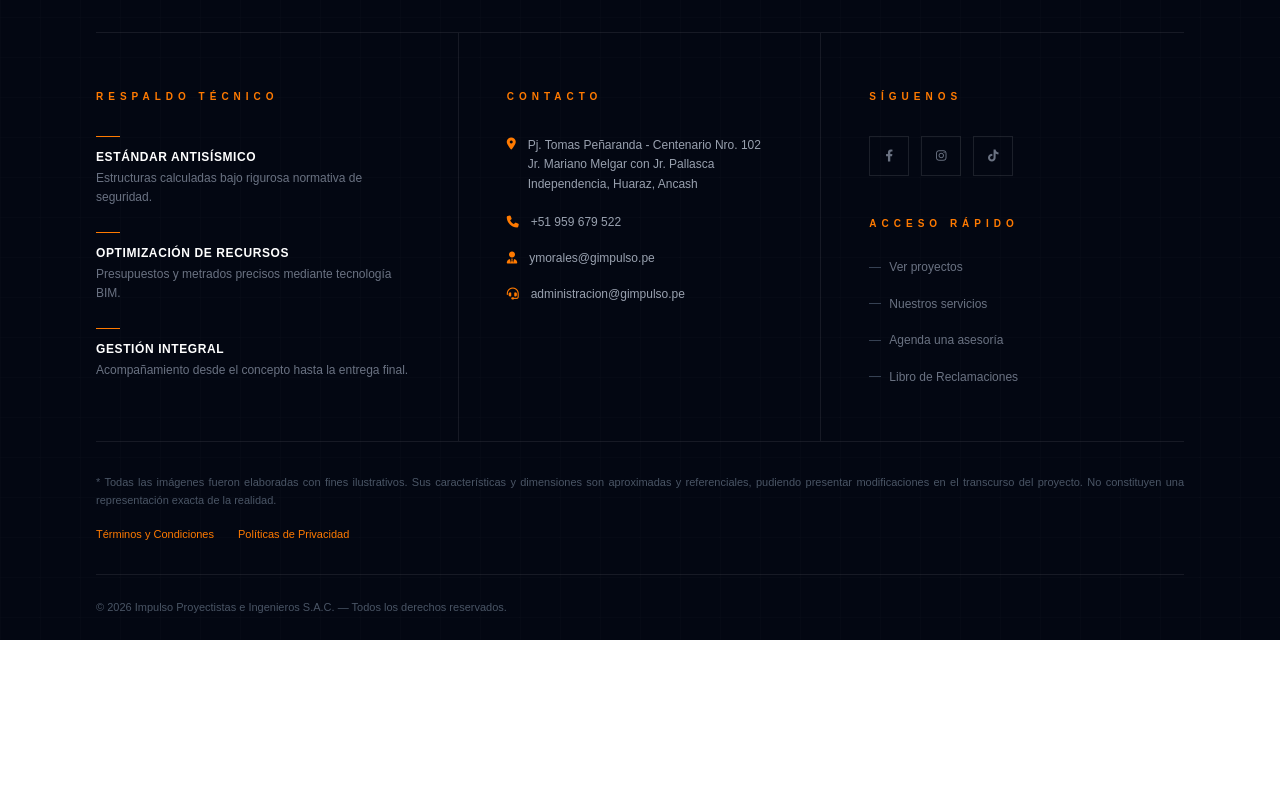
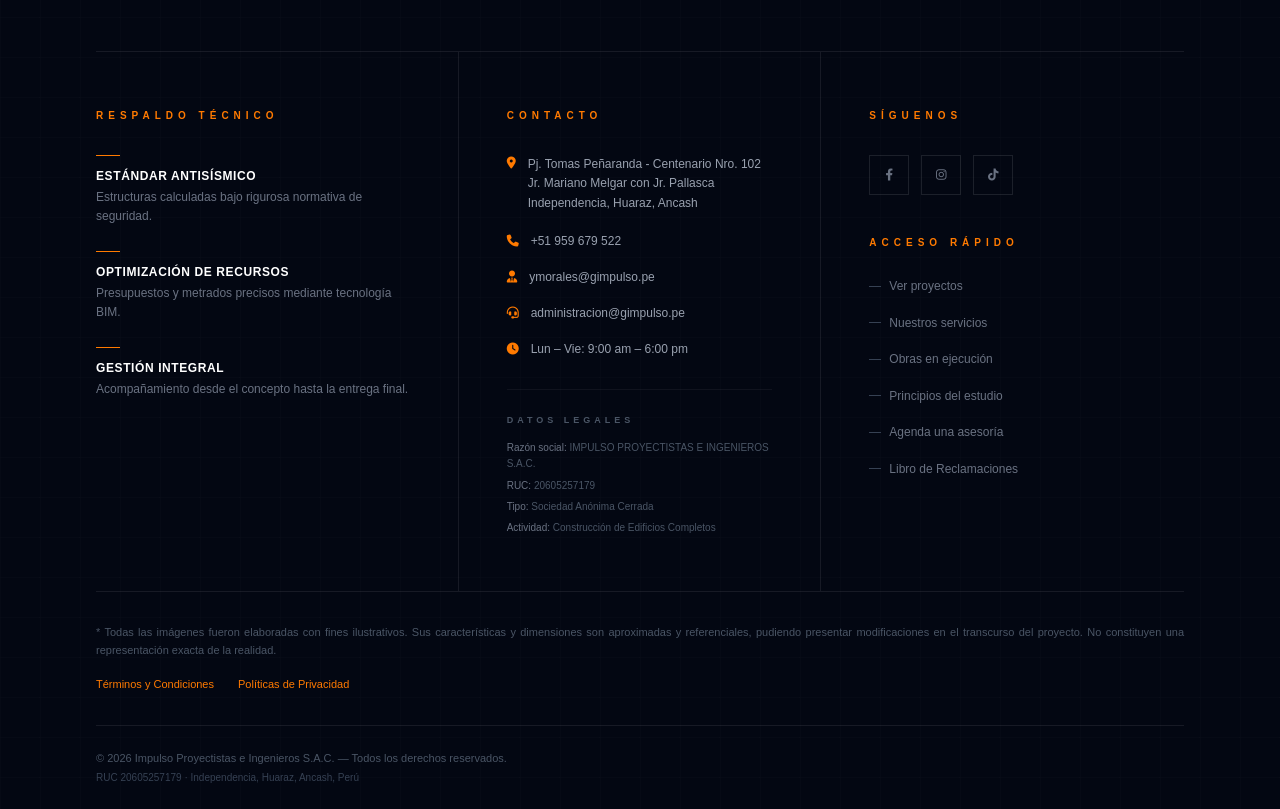
Before and after one commit to ymorales26/impulso-arquitectura, a React (Vite) app: page /terminos-condiciones in a window 1280 px wide. Shown: the part 1400-2209 px from the top of the page. Before the commit the page ends 2040 px from the top, so only its background shows below. Built offline with nearby package versions, Linux system fonts and the light colour scheme.

Commit message:
seo: RUC, razón social y datos legales en footer e index

```diff
--- a/index.html
+++ b/index.html
@@ -7,48 +7,53 @@
     <!-- ── FAVICON ─────────────────────────────────────────────────── -->
     <link rel="icon" type="image/x-icon" href="/img/icono.ico" />
 
-    <!-- ── SEO BÁSICO — lo más importante para Google ──────────────── -->
+    <!-- ── SEO BÁSICO ───────────────────────────────────────────────── -->
     <title>Impulso Proyectistas e Ingenieros S.A.C. | Arquitectura y Construcción en Huaraz</title>
-    <meta name="description" content="Estudio de arquitectura e ingeniería en Huaraz, Perú. Diseño de proyectos residenciales, comerciales y habilitaciones urbanas con metodología BIM. Torre Leguía, Trivio, Plaza 27." />
-    <meta name="keywords" content="arquitectura Huaraz, ingeniería Huaraz, construcción Ancash, proyectos residenciales Huaraz, BIM Perú, edificios multifamiliares Huaraz, habilitación urbana, Impulso Ingenieros" />
+    <meta name="description" content="Impulso Proyectistas e Ingenieros S.A.C. (RUC 20605257179) — Estudio de arquitectura e ingeniería en Huaraz, Ancash. Diseño residencial, comercial y habilitaciones urbanas con metodología BIM." />
+    <meta name="keywords" content="arquitectura Huaraz, ingeniería Huaraz, construcción Ancash, Impulso Proyectistas Ingenieros, RUC 20605257179, proyectos residenciales Huaraz, BIM Perú, edificios multifamiliares Huaraz, habilitación urbana Ancash, constructora Huaraz, Torre Leguia Huaraz" />
     <meta name="author" content="Impulso Proyectistas e Ingenieros S.A.C." />
     <meta name="robots" content="index, follow" />
     <link rel="canonical" href="https://gimpulso.pe" />
 
-    <!-- ── OPEN GRAPH — cómo se ve al compartir en WhatsApp/Facebook ─ -->
-    <meta property="og:type"        content="website" />
-    <meta property="og:url"         content="https://gimpulso.pe" />
-    <meta property="og:title"       content="Impulso Proyectistas e Ingenieros | Arquitectura en Huaraz" />
-    <meta property="og:description" content="Estudio de arquitectura e ingeniería en Huaraz. Proyectos residenciales, comerciales y habilitaciones urbanas con metodología BIM." />
-    <meta property="og:image"       content="https://gimpulso.pe/img/proyectos/torre-leguia.webp" />
+    <!-- ── OPEN GRAPH ───────────────────────────────────────────────── -->
+    <meta property="og:type"         content="website" />
+    <meta property="og:url"          content="https://gimpulso.pe" />
+    <meta property="og:title"        content="Impulso Proyectistas e Ingenieros S.A.C. | Arquitectura en Huaraz" />
+    <meta property="og:description"  content="Estudio de arquitectura e ingeniería en Huaraz, Ancash. Proyectos residenciales, comerciales y habilitaciones urbanas con metodología BIM." />
+    <meta property="og:image"        content="https://gimpulso.pe/img/proyectos/torre-leguia.webp" />
     <meta property="og:image:width"  content="1200" />
     <meta property="og:image:height" content="630" />
-    <meta property="og:locale"      content="es_PE" />
-    <meta property="og:site_name"   content="Impulso Proyectistas e Ingenieros" />
+    <meta property="og:locale"       content="es_PE" />
+    <meta property="og:site_name"    content="Impulso Proyectistas e Ingenieros S.A.C." />
 
-    <!-- ── TWITTER CARD — cómo se ve al compartir en X/Twitter ──────── -->
+    <!-- ── TWITTER CARD ─────────────────────────────────────────────── -->
     <meta name="twitter:card"        content="summary_large_image" />
-    <meta name="twitter:title"       content="Impulso Proyectistas e Ingenieros | Arquitectura en Huaraz" />
-    <meta name="twitter:description" content="Estudio de arquitectura e ingeniería en Huaraz. Proyectos residenciales, comerciales y habilitaciones urbanas con metodología BIM." />
+    <meta name="twitter:title"       content="Impulso Proyectistas e Ingenieros S.A.C. | Arquitectura en Huaraz" />
+    <meta name="twitter:description" content="Estudio de arquitectura e ingeniería en Huaraz, Ancash. Proyectos residenciales, comerciales y habilitaciones urbanas con metodología BIM." />
     <meta name="twitter:image"       content="https://gimpulso.pe/img/proyectos/torre-leguia.webp" />
 
-    <!-- ── DATOS ESTRUCTURADOS — Google entiende que eres un negocio ── -->
+    <!-- ── DATOS ESTRUCTURADOS (Schema.org) ─────────────────────────── -->
     <script type="application/ld+json">
     {
       "@context": "https://schema.org",
-      "@type": "ProfessionalService",
+      "@type": "GeneralContractor",
       "name": "Impulso Proyectistas e Ingenieros S.A.C.",
-      "description": "Estudio de arquitectura e ingeniería en Huaraz, Perú. Diseño de proyectos residenciales, comerciales y habilitaciones urbanas con metodología BIM.",
+      "alternateName": "Impulso Ingenieros",
+      "legalName": "IMPULSO PROYECTISTAS E INGENIEROS S.A.C.",
+      "taxID": "20605257179",
+      "description": "Estudio de arquitectura e ingeniería en Huaraz, Ancash, Perú. Construcción de edificios, diseño residencial, comercial y habilitaciones urbanas con metodología BIM.",
       "url": "https://gimpulso.pe",
       "logo": "https://gimpulso.pe/img/logo.png",
       "image": "https://gimpulso.pe/img/proyectos/torre-leguia.webp",
       "telephone": "+51959679522",
       "email": "administracion@gimpulso.pe",
+      "foundingLocation": "Huaraz, Ancash, Perú",
       "address": {
         "@type": "PostalAddress",
-        "streetAddress": "Pj. Tomas Peñaranda - Centenario Nro. 102",
-        "addressLocality": "Huaraz",
-        "addressRegion": "Ancash",
+        "streetAddress": "Pj. Tomas Peñaranda - Centenario Nro. 102, Jr. Mariano Melgar con Jr. Pallasca",
+        "addressLocality": "Independencia",
+        "addressRegion": "Huaraz, Ancash",
+        "postalCode": "02002",
         "addressCountry": "PE"
       },
       "geo": {
@@ -56,27 +61,35 @@
         "latitude": "-9.516861",
         "longitude": "-77.528139"
       },
-      "openingHours": "Mo-Fr 09:00-18:00",
-      "sameAs": [
-        "https://www.facebook.com/gimpulso",
-        "https://www.instagram.com/gimpulso"
+      "openingHoursSpecification": {
+        "@type": "OpeningHoursSpecification",
+        "dayOfWeek": ["Monday","Tuesday","Wednesday","Thursday","Friday"],
+        "opens": "09:00",
+        "closes": "18:00"
+      },
+      "areaServed": [
+        { "@type": "City", "name": "Huaraz" },
+        { "@type": "State", "name": "Ancash" },
+        { "@type": "City", "name": "Arequipa" },
+        { "@type": "City", "name": "Lima" },
+        { "@type": "Country", "name": "Perú" }
       ],
-      "areaServed": ["Huaraz", "Ancash", "Arequipa", "Lima", "Perú"],
-      "serviceType": [
-        "Diseño Arquitectónico",
-        "Ingeniería Estructural",
-        "Modelado BIM",
-        "Supervisión de Obra",
-        "Habilitaciones Urbanas"
-      ]
+      "hasOfferCatalog": {
+        "@type": "OfferCatalog",
+        "name": "Servicios de Arquitectura e Ingeniería",
+        "itemListElement": [
+          { "@type": "Offer", "itemOffered": { "@type": "Service", "name": "Diseño Arquitectónico" } },
+          { "@type": "Offer", "itemOffered": { "@type": "Service", "name": "Construcción de Edificios" } },
+          { "@type": "Offer", "itemOffered": { "@type": "Service", "name": "Ingeniería Estructural" } },
+          { "@type": "Offer", "itemOffered": { "@type": "Service", "name": "Modelado BIM" } },
+          { "@type": "Offer", "itemOffered": { "@type": "Service", "name": "Supervisión de Obra" } },
+          { "@type": "Offer", "itemOffered": { "@type": "Service", "name": "Habilitaciones Urbanas" } }
+        ]
+      }
     }
     </script>
 
-    <!-- ── FUENTES ────────────────────────────────────────────────── -->
-    <link rel="preconnect" href="https://fonts.googleapis.com" />
-    <link rel="preconnect" href="https://fonts.gstatic.com" crossorigin />
-
-    <!-- ── FONT AWESOME ──────────────────────────────────────────── -->
+    <!-- ── FONT AWESOME ──────────────────────────────────────────────── -->
     <link rel="stylesheet" href="https://cdnjs.cloudflare.com/ajax/libs/font-awesome/6.4.2/css/all.min.css" />
 
   </head>
--- a/src/components/Footer.jsx
+++ b/src/components/Footer.jsx
@@ -18,7 +18,7 @@ export default function Footer() {
       id="contacto"
       className="bg-gray-950 text-gray-400 font-raleway relative overflow-hidden"
     >
-      {/* Textura grid técnica — muy sutil */}
+      {/* Textura grid técnica */}
       <div className="absolute inset-0 opacity-[0.025] pointer-events-none z-0">
         <svg width="100%" height="100%" xmlns="http://www.w3.org/2000/svg">
           <defs>
@@ -33,27 +33,28 @@ export default function Footer() {
 
       <div className="relative z-10 max-w-[1300px] mx-auto px-8 md:px-16 lg:px-24">
 
-        {/* ── FRANJA SUPERIOR: marca grande ─────────────────────────── */}
+        {/* ── FRANJA SUPERIOR ─────────────────────────────────────────── */}
         <div className="border-b border-white/8 py-16 flex flex-col md:flex-row md:items-end md:justify-between gap-8">
-          {/* Logo + claim */}
           <div>
             <img
               src="/img/logo_blanco.png"
-              alt="Impulso Proyectistas e Ingenieros"
+              alt="Impulso Proyectistas e Ingenieros S.A.C."
               className="h-14 w-auto object-contain mb-4"
             />
             <p className="font-outfit text-[10px] font-bold tracking-[5px] uppercase text-impulso-orange">
-              Proyectistas e Ingenieros S.A.C.
+              IMpulso Proyectistas e Ingenieros S.A.C.
+            </p>
+            {/* RUC visible para Google y SUNAT */}
+            <p className="font-outfit text-[10px] text-gray-600 tracking-[3px] uppercase mt-1">
+              RUC 20605257179
             </p>
           </div>
-
-          {/* Frase editorial */}
           <p className="font-raleway text-gray-500 text-sm leading-relaxed max-w-xs md:text-right">
             Diseño, ingeniería y gestión de proyectos con altos estándares de calidad en Huaraz y el Perú.
           </p>
         </div>
 
-        {/* ── CUERPO PRINCIPAL: 3 columnas ──────────────────────────── */}
+        {/* ── CUERPO PRINCIPAL: 3 columnas ────────────────────────────── */}
         <div className="grid grid-cols-1 md:grid-cols-3 gap-0 border-b border-white/8">
 
           {/* COL 1 — Respaldo técnico */}
@@ -63,29 +64,25 @@ export default function Footer() {
             </span>
             <ul className="space-y-6">
               {[
-                { title: "Estándar Antisísmico",    desc: "Estructuras calculadas bajo rigurosa normativa de seguridad." },
-                { title: "Optimización de Recursos", desc: "Presupuestos y metrados precisos mediante tecnología BIM." },
-                { title: "Gestión Integral",         desc: "Acompañamiento desde el concepto hasta la entrega final." },
+                { title: "Estándar Antisísmico",     desc: "Estructuras calculadas bajo rigurosa normativa de seguridad." },
+                { title: "Optimización de Recursos",  desc: "Presupuestos y metrados precisos mediante tecnología BIM." },
+                { title: "Gestión Integral",          desc: "Acompañamiento desde el concepto hasta la entrega final." },
               ].map((item, i) => (
                 <li key={i}>
                   <div className="w-6 h-px bg-impulso-orange mb-3" />
-                  <p className="font-outfit text-white text-xs font-bold uppercase tracking-wider mb-1">
-                    {item.title}
-                  </p>
-                  <p className="font-raleway text-gray-500 text-xs leading-relaxed">
-                    {item.desc}
-                  </p>
+                  <p className="font-outfit text-white text-xs font-bold uppercase tracking-wider mb-1">{item.title}</p>
+                  <p className="font-raleway text-gray-500 text-xs leading-relaxed">{item.desc}</p>
                 </li>
               ))}
             </ul>
           </div>
 
-          {/* COL 2 — Contacto */}
+          {/* COL 2 — Contacto + datos legales */}
           <div className="py-14 md:px-12 md:border-r border-white/8">
             <span className="font-outfit text-[10px] font-bold tracking-[5px] uppercase text-impulso-orange block mb-8">
               Contacto
             </span>
-            <ul className="space-y-5 text-sm">
+            <ul className="space-y-5">
               <li className="flex items-start gap-3">
                 <i className="fa-solid fa-location-dot text-impulso-orange mt-0.5 flex-shrink-0 text-xs" />
                 <span className="text-gray-400 text-xs leading-relaxed">
@@ -96,46 +93,58 @@ export default function Footer() {
               </li>
               <li className="flex items-center gap-3">
                 <i className="fa-solid fa-phone text-impulso-orange text-xs flex-shrink-0" />
-                <a
-                  href="tel:+51959679522"
-                  className="text-gray-400 text-xs hover:text-impulso-orange transition-colors duration-200"
-                >
+                <a href="tel:+51959679522" className="text-gray-400 text-xs hover:text-impulso-orange transition-colors duration-200">
                   +51 959 679 522
                 </a>
               </li>
               <li className="flex items-center gap-3">
                 <i className="fa-solid fa-user-tie text-impulso-orange text-xs flex-shrink-0" />
-                <a
-                  href="mailto:ymorales@gimpulso.pe"
-                  className="text-gray-400 text-xs hover:text-impulso-orange transition-colors duration-200"
-                >
+                <a href="mailto:ymorales@gimpulso.pe" className="text-gray-400 text-xs hover:text-impulso-orange transition-colors duration-200">
                   ymorales@gimpulso.pe
                 </a>
               </li>
               <li className="flex items-center gap-3">
                 <i className="fa-solid fa-headset text-impulso-orange text-xs flex-shrink-0" />
-                <a
-                  href="mailto:administracion@gimpulso.pe"
-                  className="text-gray-400 text-xs hover:text-impulso-orange transition-colors duration-200"
-                >
+                <a href="mailto:administracion@gimpulso.pe" className="text-gray-400 text-xs hover:text-impulso-orange transition-colors duration-200">
                   administracion@gimpulso.pe
                 </a>
               </li>
+              <li className="flex items-center gap-3">
+                <i className="fa-solid fa-clock text-impulso-orange text-xs flex-shrink-0" />
+                <span className="text-gray-400 text-xs">Lun – Vie: 9:00 am – 6:00 pm</span>
+              </li>
             </ul>
+
+            {/* Datos legales — ayudan a Google a verificar el negocio */}
+            <div className="mt-8 pt-6 border-t border-white/5 space-y-1.5">
+              <p className="font-outfit text-[9px] font-bold uppercase tracking-[4px] text-gray-600 mb-3">
+                Datos legales
+              </p>
+              <p className="text-[10px] text-gray-600 leading-relaxed">
+                <span className="text-gray-500">Razón social:</span> IMPULSO PROYECTISTAS E INGENIEROS S.A.C.
+              </p>
+              <p className="text-[10px] text-gray-600">
+                <span className="text-gray-500">RUC:</span> 20605257179
+              </p>
+              <p className="text-[10px] text-gray-600">
+                <span className="text-gray-500">Tipo:</span> Sociedad Anónima Cerrada
+              </p>
+              <p className="text-[10px] text-gray-600">
+                <span className="text-gray-500">Actividad:</span> Construcción de Edificios Completos
+              </p>
+            </div>
           </div>
 
-          {/* COL 3 — Redes + navegación */}
+          {/* COL 3 — Redes + acceso rápido */}
           <div className="py-14 md:pl-12">
             <span className="font-outfit text-[10px] font-bold tracking-[5px] uppercase text-impulso-orange block mb-8">
               Síguenos
             </span>
-
-            {/* Redes — cuadradas, sin border-radius */}
             <div className="flex gap-3 mb-10">
               {[
-                { red: "facebook-f",  href: "#" },
-                { red: "instagram",   href: "#" },
-                { red: "tiktok",      href: "#" },
+                { red: "facebook-f", href: "#" },
+                { red: "instagram",  href: "#" },
+                { red: "tiktok",     href: "#" },
               ].map(({ red, href }) => (
                 <a
                   key={red}
@@ -150,16 +159,17 @@ export default function Footer() {
               ))}
             </div>
 
-            {/* Links legales y acceso rápido */}
             <span className="font-outfit text-[10px] font-bold tracking-[5px] uppercase text-impulso-orange block mb-5">
               Acceso rápido
             </span>
             <ul className="space-y-3">
               {[
-                { label: "Ver proyectos",              to: "/#proyectos"           },
-                { label: "Nuestros servicios",         to: "/servicios"            },
-                { label: "Agenda una asesoría",        to: "/contacto"             },
-                { label: "Libro de Reclamaciones",     to: "/libro-reclamaciones"  },
+                { label: "Ver proyectos",          to: "/#proyectos"          },
+                { label: "Nuestros servicios",     to: "/servicios"           },
+                { label: "Obras en ejecución",     to: "/obra"                },
+                { label: "Principios del estudio", to: "/principios"          },
+                { label: "Agenda una asesoría",    to: "/contacto"            },
+                { label: "Libro de Reclamaciones", to: "/libro-reclamaciones" },
               ].map((item) => (
                 <li key={item.to}>
                   <Link
@@ -176,7 +186,7 @@ export default function Footer() {
 
         </div>
 
-        {/* ── AVISO LEGAL ───────────────────────────────────────────── */}
+        {/* ── AVISO LEGAL ─────────────────────────────────────────────── */}
         <div className="py-8 border-b border-white/8">
           <p className="text-[11px] text-gray-600 leading-relaxed text-justify">
             * Todas las imágenes fueron elaboradas con fines ilustrativos. Sus características y dimensiones son
@@ -184,18 +194,25 @@ export default function Footer() {
             No constituyen una representación exacta de la realidad.
           </p>
           <div className="flex gap-6 mt-4">
-            <Link to="/terminos-condiciones"  className="text-[11px] text-impulso-orange hover:underline transition-all">Términos y Condiciones</Link>
-            <Link to="/politicas-privacidad"  className="text-[11px] text-impulso-orange hover:underline transition-all">Políticas de Privacidad</Link>
+            <Link to="/terminos-condiciones" className="text-[11px] text-impulso-orange hover:underline transition-all">
+              Términos y Condiciones
+            </Link>
+            <Link to="/politicas-privacidad" className="text-[11px] text-impulso-orange hover:underline transition-all">
+              Políticas de Privacidad
+            </Link>
           </div>
         </div>
 
-        {/* ── PIE FINAL ─────────────────────────────────────────────── */}
-        <div className="py-6 flex flex-col sm:flex-row justify-between items-center gap-4">
-          <p className="text-[11px] text-gray-600 text-center sm:text-left">
-            © 2026 Impulso Proyectistas e Ingenieros S.A.C. — Todos los derechos reservados.
-          </p>
-
-          {/* Botón TOP — móvil */}
+        {/* ── PIE FINAL ───────────────────────────────────────────────── */}
+        <div className="py-6 flex flex-col sm:flex-row justify-between items-center gap-3">
+          <div className="text-center sm:text-left space-y-1">
+            <p className="text-[11px] text-gray-600">
+              © 2026 Impulso Proyectistas e Ingenieros S.A.C. — Todos los derechos reservados.
+            </p>
+            <p className="text-[10px] text-gray-700">
+              RUC 20605257179 · Independencia, Huaraz, Ancash, Perú
+            </p>
+          </div>
           <button
             onClick={scrollToTop}
             className="sm:hidden w-9 h-9 border border-white/10 text-gray-500 flex items-center justify-center hover:border-impulso-orange hover:text-impulso-orange transition-all cursor-pointer"
--- a/src/pages/PrincipiosPage.jsx
+++ b/src/pages/PrincipiosPage.jsx
@@ -130,7 +130,7 @@ export default function PrincipiosPage() {
           </h2>
         </div>
 
-        <div className="max-w-[1300px] mx-auto px-8 md:px-16 lg:px-24 mb-8">
+        <div className="max-w-[1300px]">
           <div className="w-full h-px bg-gray-300" />
         </div>
 
```
